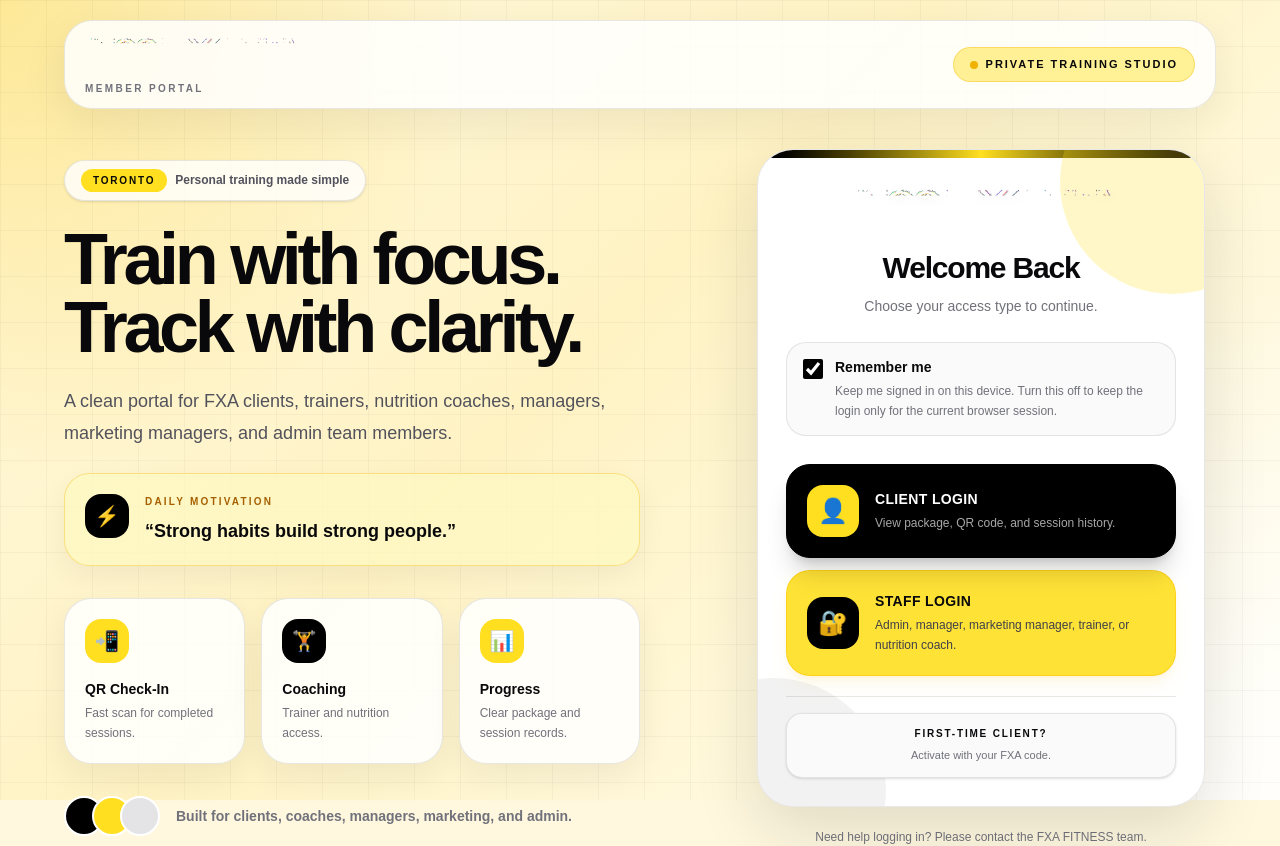
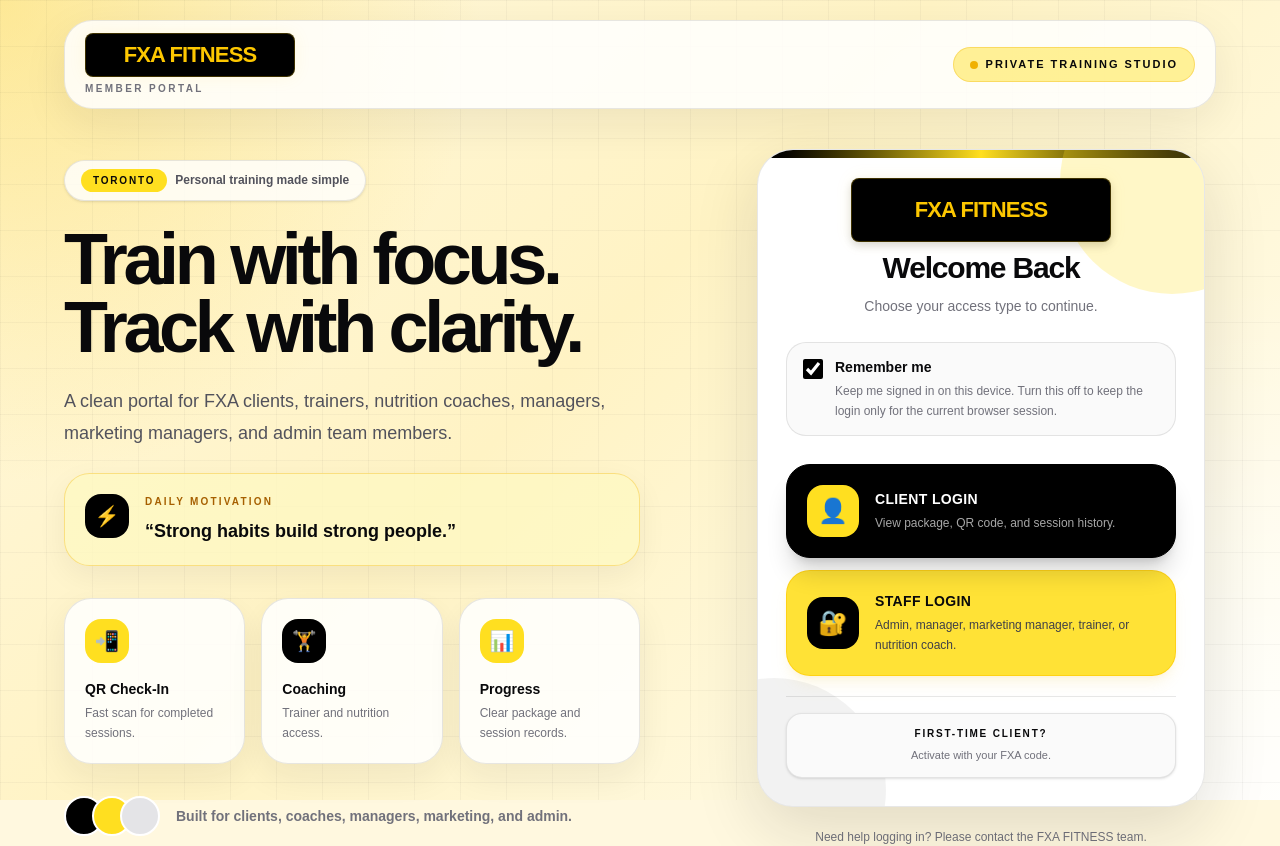
Before and after one commit to harreeee/fitsession, a Next.js app: page /login in a window 1280 px wide. Shown: the top 846 px of the page. Built offline with nearby package versions, Linux system fonts and the light colour scheme; no server answers.

Commit message:
Fix FXA header brand display

```diff
--- a/components/FXABrandLogo.tsx
+++ b/components/FXABrandLogo.tsx
@@ -28,14 +28,13 @@ export default function FXABrandLogo({
   }
 
   return (
-    <Image
-      src="/fxa-logo-horizontal.png"
-      alt={label}
-      width={800}
-      height={144}
-      priority={priority}
-      sizes="(max-width: 640px) 164px, 220px"
-      className={`shrink-0 object-contain ${className}`}
-    />
+    <span
+      aria-label={label}
+      className={`inline-flex shrink-0 items-center justify-center rounded-lg border border-yellow-400/25 bg-black px-2.5 py-1 shadow-[0_0_18px_rgba(250,204,21,0.08)] ${className}`}
+    >
+      <span className="whitespace-nowrap text-[20px] font-black uppercase leading-none tracking-[-0.04em] text-yellow-400 sm:text-[22px]">
+        FXA FITNESS
+      </span>
+    </span>
   );
 }
```
